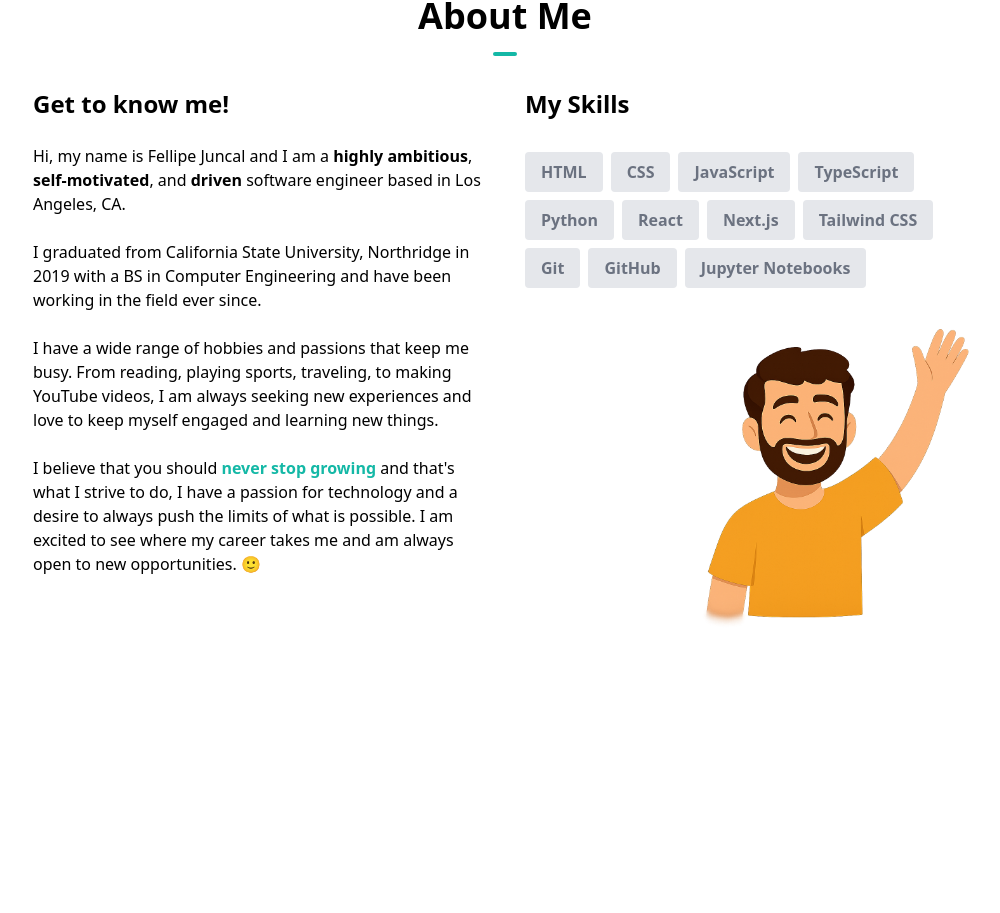
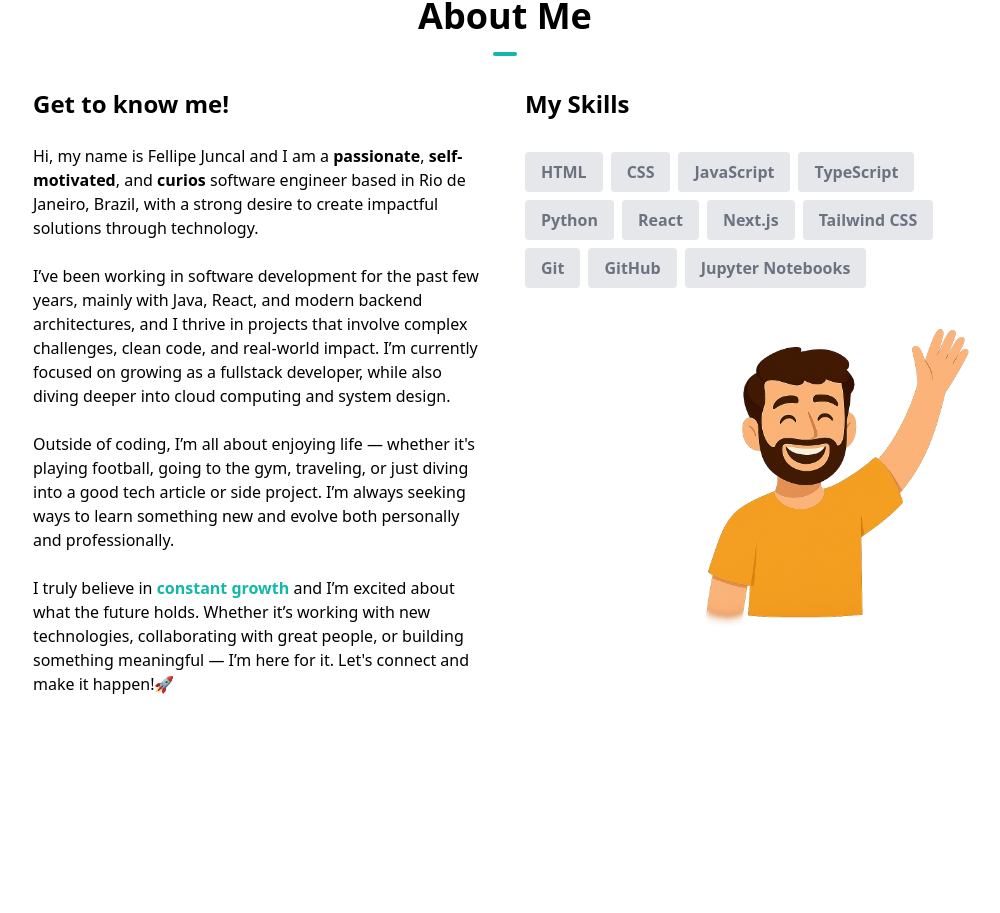
Before and after one commit to fjuncal/juncal-portifolio, a Next.js app: page / in a window 1280 px wide. Shown: the part 948-1861 px from the top of the page, without its empty margins (135-1135 px from the left). Built offline with nearby package versions, Linux system fonts and the light colour scheme.

Commit message:
Creating about section for me

```diff
--- a/components/AboutSection.tsx
+++ b/components/AboutSection.tsx
@@ -31,34 +31,36 @@ const AboutSection = () => {
             </h1>
             <p>
               Hi, my name is Fellipe Juncal and I am a{" "}
-              <span className="font-bold">{"highly ambitious"}</span>,
+              <span className="font-bold">{"passionate"}</span>,
               <span className="font-bold">{" self-motivated"}</span>, and
-              <span className="font-bold">{" driven"}</span> software engineer
-              based in Los Angeles, CA.
+              <span className="font-bold">{" curios"}</span> software engineer
+              based in Rio de Janeiro, Brazil, with a strong desire to create
+              impactful solutions through technology.
             </p>
             <br />
             <p>
-              I graduated from California State University, Northridge in 2019
-              with a BS in Computer Engineering and have been working in the
-              field ever since.
+              I’ve been working in software development for the past few years,
+              mainly with Java, React, and modern backend architectures, and I
+              thrive in projects that involve complex challenges, clean code,
+              and real-world impact. I’m currently focused on growing as a
+              fullstack developer, while also diving deeper into cloud computing
+              and system design.
             </p>
             <br />
             <p>
-              I have a wide range of hobbies and passions that keep me busy.
-              From reading, playing sports, traveling, to making YouTube videos,
-              I am always seeking new experiences and love to keep myself
-              engaged and learning new things.
+              Outside of coding, I’m all about enjoying life — whether it&#39;s
+              playing football, going to the gym, traveling, or just diving into
+              a good tech article or side project. I’m always seeking ways to
+              learn something new and evolve both personally and professionally.
             </p>
             <br />
             <p>
-              I believe that you should{" "}
-              <span className="font-bold text-teal-500">
-                never stop growing
-              </span>{" "}
-              and that&#39;s what I strive to do, I have a passion for
-              technology and a desire to always push the limits of what is
-              possible. I am excited to see where my career takes me and am
-              always open to new opportunities. 🙂
+              I truly believe in{" "}
+              <span className="font-bold text-teal-500">constant growth</span>{" "}
+              and I’m excited about what the future holds. Whether it’s working
+              with new technologies, collaborating with great people, or
+              building something meaningful — I’m here for it. Let&#39;s connect
+              and make it happen!🚀
             </p>
           </div>
           <div className="text-center md:w-1/2 md:text-left">
```
